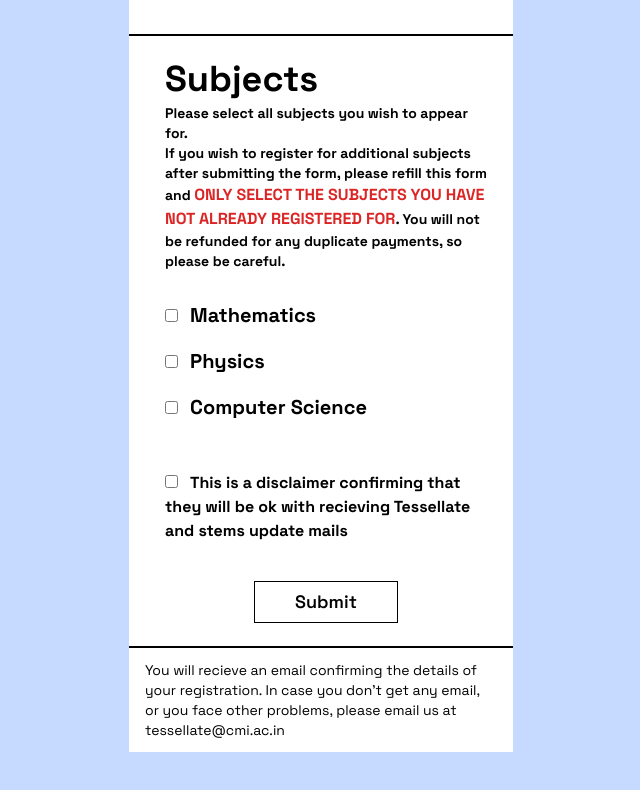
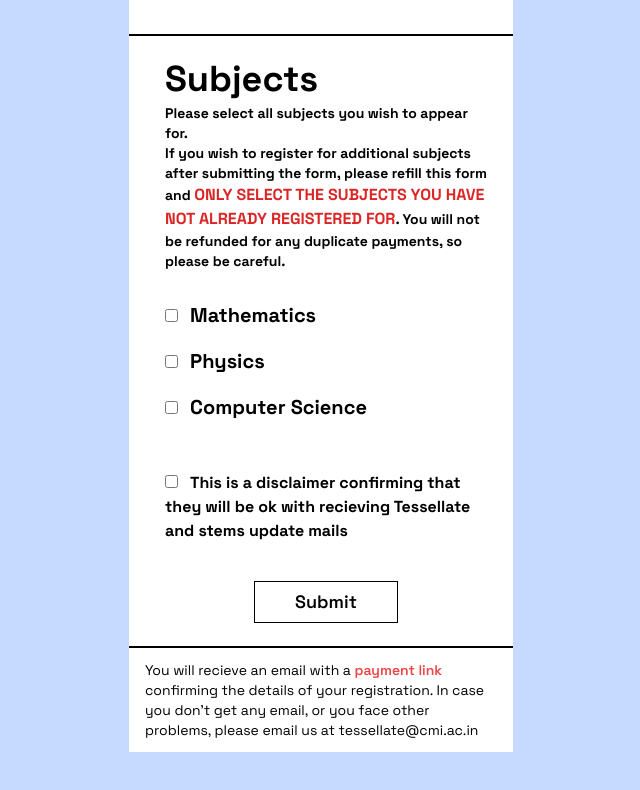
Before and after one commit to Tessellate-CMI/tessellate-frontend, a SvelteKit app: page /register in a window 1280 px wide. Shown: the part 788-1578 px from the top of the page, without its empty margins (319-959 px from the left). Built offline with nearby package versions, Linux system fonts and the light colour scheme; a web font is replaced by a local one; what @directus/sdk would draw is missing.

Commit message:
feat: stylistic changes on the register page

```diff
--- a/src/routes/register/+page.svelte
+++ b/src/routes/register/+page.svelte
@@ -231,6 +231,14 @@
                     class="modal-box rounded-none border-2 border-black bg-white text-lg text-black"
                 >
                     <p class="mb-3 text-2xl font-bold">Please confirm your details</p>
+
+                    <p class="mb-4 border-2 border-black p-2 text-base font-semibold md:text-lg">
+                        Press the <span class="text-red-600">confirm button at the bottom.</span>
+                        <br />
+                        You will
+                        <span class="text-red-600">recieve an email with a payment link</span> on the
+                        entered email id. After the payment is done, your registration will be completed.
+                    </p>
                     <p class="mb-3">
                         Name<br /><span class="text-xl font-bold">{form?.name}</span>
                     </p>
@@ -268,17 +276,18 @@
                     <p class="mb-4 text-xl">
                         Final Amount: ₹<span class="font-bold">{form?.amount}</span>
                     </p>
+
                     <form method="dialog">
                         <button class="btn btn-circle btn-ghost btn-sm absolute right-2 top-2"
                             >✕</button
                         >
                     </form>
-                    <form method="POST" action="?/register">
+                    <form method="POST" action="?/register" use:enhance>
                         <button
                             value="confirm"
                             type="submit"
-                            class="btn btn-outline m-auto mb-2 mt-2 h-auto min-h-0 rounded-none px-4 py-1.5 text-lg normal-case text-black hover:bg-black hover:text-white"
-                            >Confirm and Pay ₹{form?.amount}</button
+                            class="btn btn-outline m-auto mb-2 mt-2 h-auto min-h-0 rounded-none px-4 py-1.5 text-xl normal-case text-black hover:bg-black hover:text-white"
+                            >Confirm</button
                         >
                     </form>
                 </div>
@@ -286,8 +295,11 @@
         {/if}
 
         <p class="border-t-2 border-black bg-white p-3 px-4 text-sm text-black">
-            You will recieve an email confirming the details of your registration. In case you don't
-            get any email, or you face other problems, please email us at tessellate@cmi.ac.in
+            You will recieve an email with a <span class="font-semibold text-red-500"
+                >payment link</span
+            >
+            confirming the details of your registration. In case you don't get any email, or you face
+            other problems, please email us at tessellate@cmi.ac.in
         </p>
     </div>
 </div>
```
